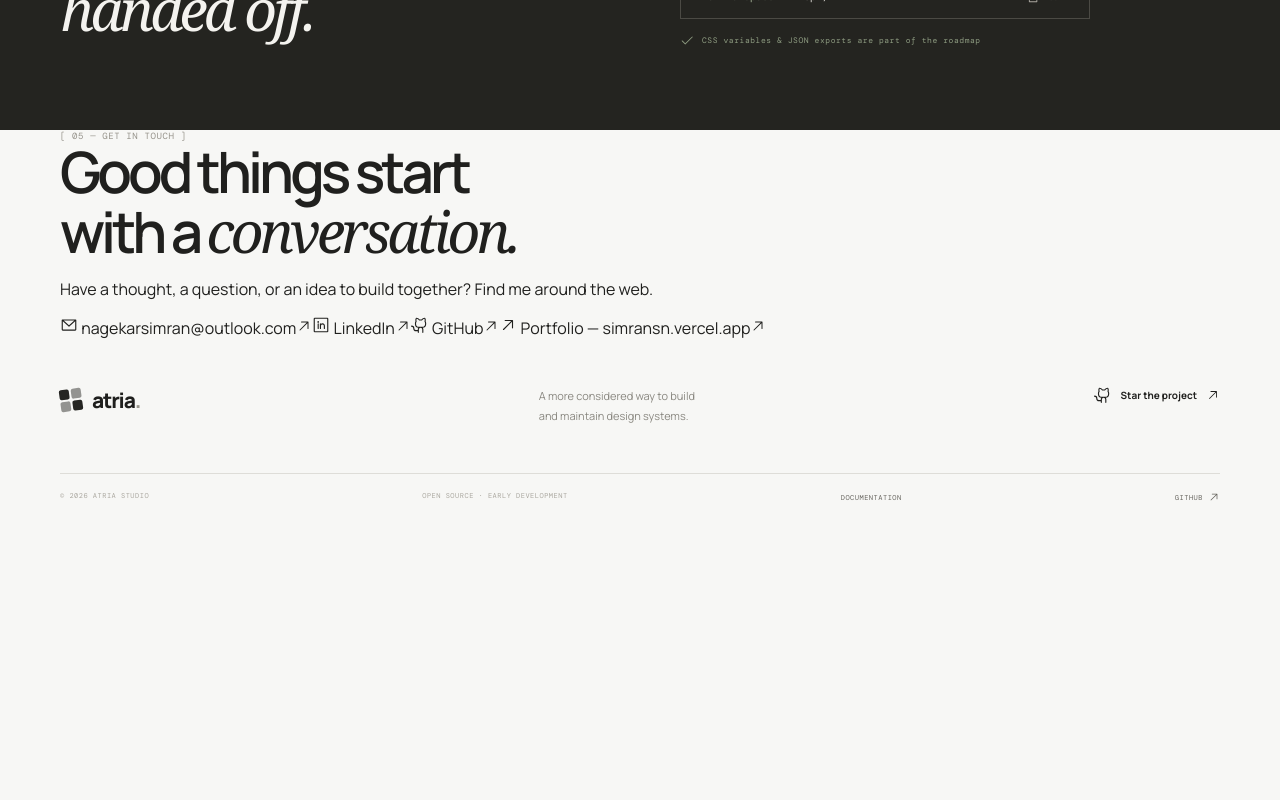
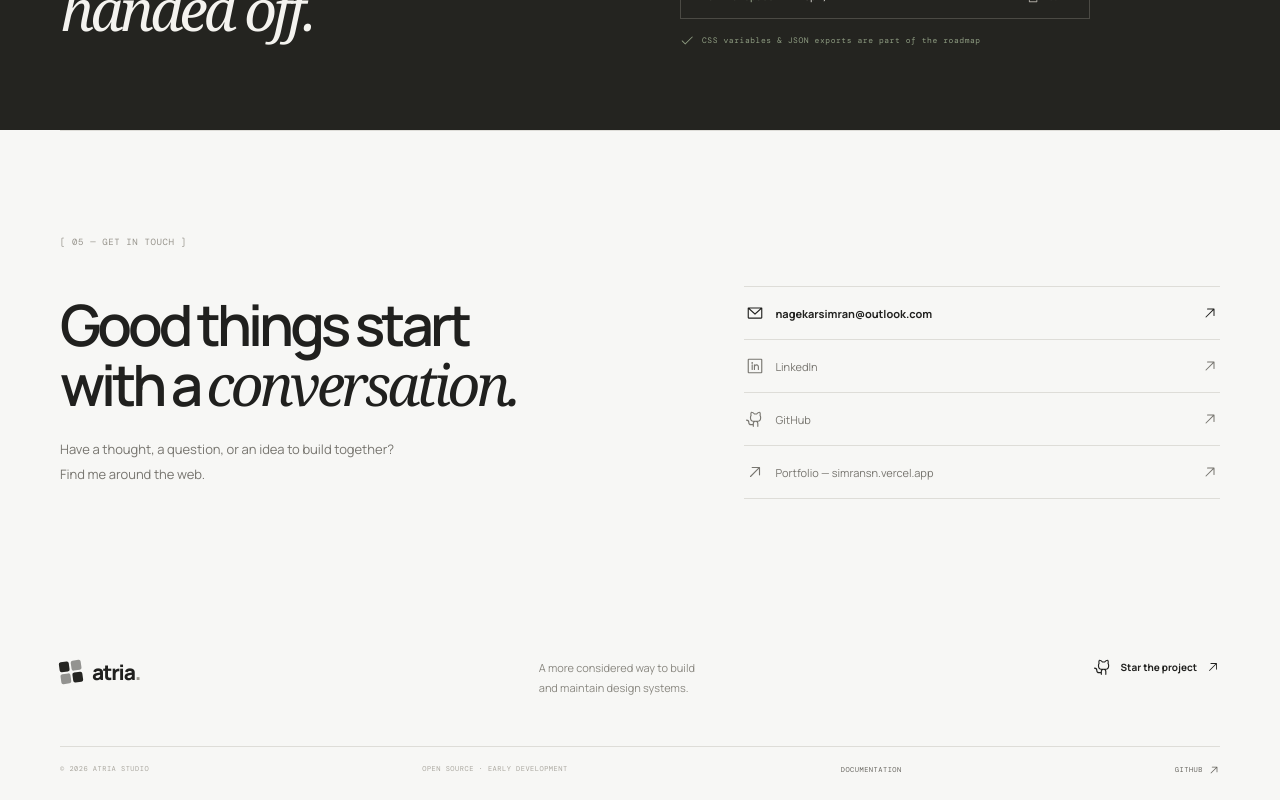
Before and after one commit to Itssonia7/Atria, a React (Vite) app: page / in a window 1280 px wide. Shown: the part 2696-3496 px from the top of the page. Before the commit the page ends 3223 px from the top, so only its background shows below. Built offline with nearby package versions, Linux system fonts and the light colour scheme.

Commit message:
style: extend existing design for contact and docs pages

```diff
--- a/src/index.css
+++ b/src/index.css
@@ -183,3 +183,17 @@ h2 { font-size: clamp(38px, 5vw, 57px); line-height: 1.05; letter-spacing: -.07e
 @media (prefers-reduced-motion: reduce) {
   *, *::before, *::after { scroll-behavior: auto !important; transition-duration: .01ms !important; animation-duration: .01ms !important; }
 }
+
+/* Contact section */
+.contact-section { padding-top: 105px; padding-bottom: 112px; border-top: 1px solid var(--line); }
+.contact-layout { display: grid; grid-template-columns: 1fr .8fr; gap: 90px; align-items: end; margin-top: 38px; }
+.contact-intro { max-width: 350px; color: #77756f; font-size: 13px; line-height: 1.9; margin-top: 22px; }
+.contact-links { border-top: 1px solid var(--line); }
+.contact-link { display: flex; justify-content: space-between; align-items: center; gap: 15px; padding: 17px 2px; border-bottom: 1px solid var(--line); color: #77756f; font-size: 11px; transition: color .2s, padding .2s; }
+.contact-link span { display: flex; align-items: center; gap: 11px; }
+.contact-link:hover { color: var(--ink); padding-left: 7px; }
+.contact-email { color: var(--ink); font-weight: 700; }
+@media (max-width: 600px) {
+  .contact-section { padding-top: 75px; padding-bottom: 80px; }
+  .contact-layout { grid-template-columns: 1fr; gap: 30px; margin-top: 30px; }
+}
```
